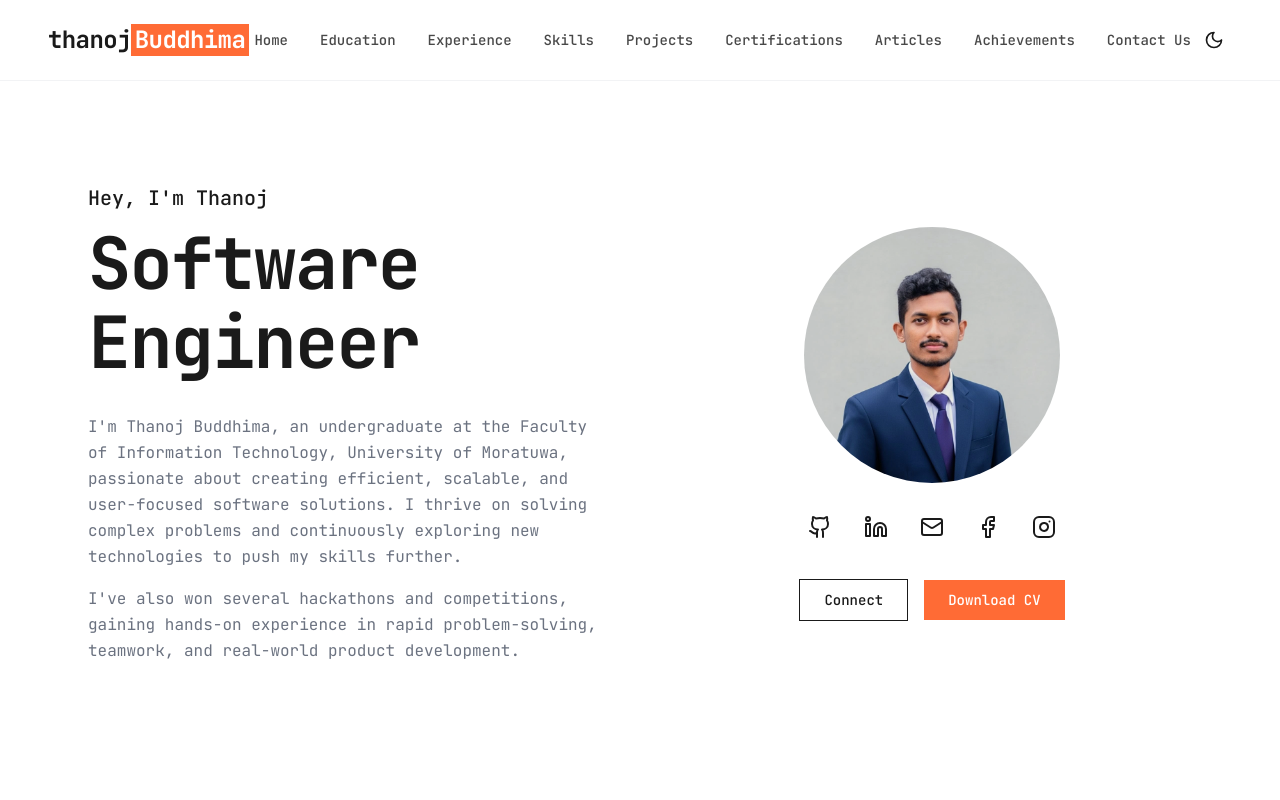
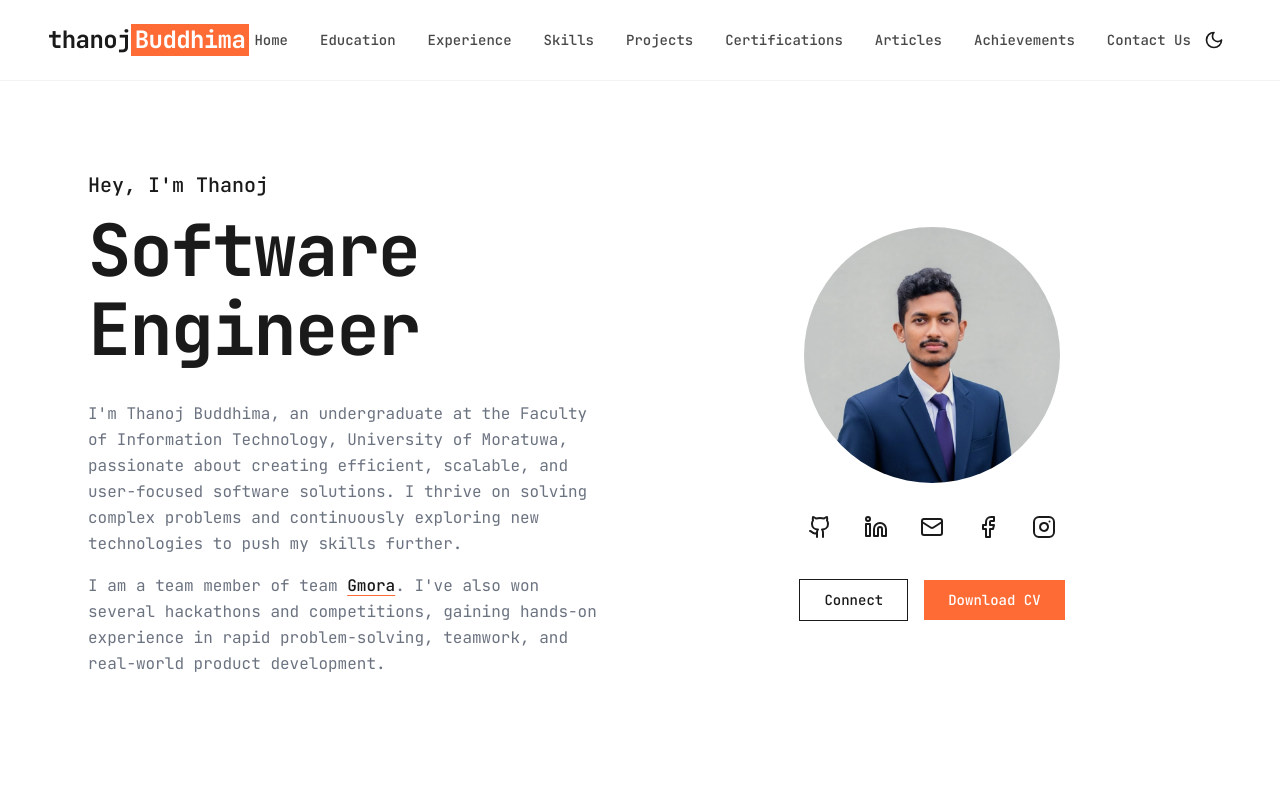
Before and after one commit to ThanojBuddhima/ThanojBuddhima.github.io, a React (Vite) app: page / in a window 1280 px wide. Shown: the top 800 px of the page. Built offline with nearby package versions, Linux system fonts and the light colour scheme.

Commit message:
feat: update hero section to include Gmora affiliation link

```diff
--- a/src/components/Hero.tsx
+++ b/src/components/Hero.tsx
@@ -49,7 +49,7 @@ export function Hero({ isDarkMode }: HeroProps) {
               I'm Thanoj Buddhima, an undergraduate at the Faculty of Information Technology, University of Moratuwa, passionate about creating efficient, scalable, and user-focused software solutions. I thrive on solving complex problems and continuously exploring new technologies to push my skills further.
             </p>
             <p>
-              I've also won several hackathons and competitions, gaining hands-on experience in rapid problem-solving, teamwork, and real-world product development.
+              I am a team member of team <a href="https://gmora.dev" target="_blank" rel="noopener noreferrer" className="text-foreground font-medium underline decoration-[#FF6B35] underline-offset-4 hover:text-[#FF6B35] transition-colors">Gmora</a>. I've also won several hackathons and competitions, gaining hands-on experience in rapid problem-solving, teamwork, and real-world product development.
             </p>
           </div>
         </motion.div>
```
Also changed, not shown: 5 other files (tests, documents, lock files or other folders).
